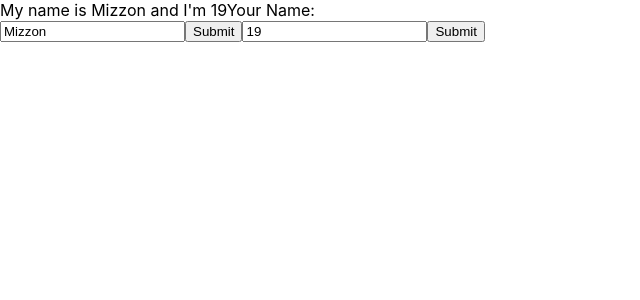
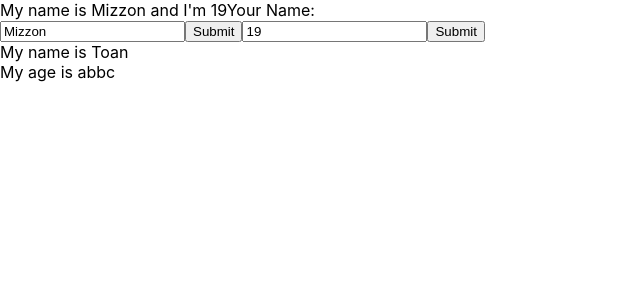
Before and after one commit to Mizzonnnnnn/reactjs-zero, a React (Create React App) app: page / in a window 1280 px wide. Shown: the top 300 px of the page, without its empty margins (0-640 px from the left). Built offline with nearby package versions, Linux system fonts and the light colour scheme.

Commit message:
props  Destructuring

```diff
--- /dev/null
+++ b/src/components/Displayinfor.js
@@ -0,0 +1,16 @@
+import React from "react";
+
+class Displayinfor extends React.Component {
+    render() {
+        const { age, name } = this.props;
+        //props => viet tac properties
+        return (
+            <div>
+                <div>My name is {name}</div>
+                <div>My age is {age}</div>
+            </div>
+        )
+    }
+}
+
+export default Displayinfor;
--- a/src/components/MyComponent.js
+++ b/src/components/MyComponent.js
@@ -3,15 +3,18 @@
 
 import React from "react";
 import Userinfor from "./Userinfor";
+import Displayinfor from "./Displayinfor";
 
 class MyComponent extends React.Component {
 
 
     // jsx
     render() {
+        const myInfor = ['ab', 'bc']
         return (
             <div>
                 <Userinfor></Userinfor>
+                <Displayinfor name="Toan" age={myInfor}></Displayinfor>
             </div>
         )
 
```
